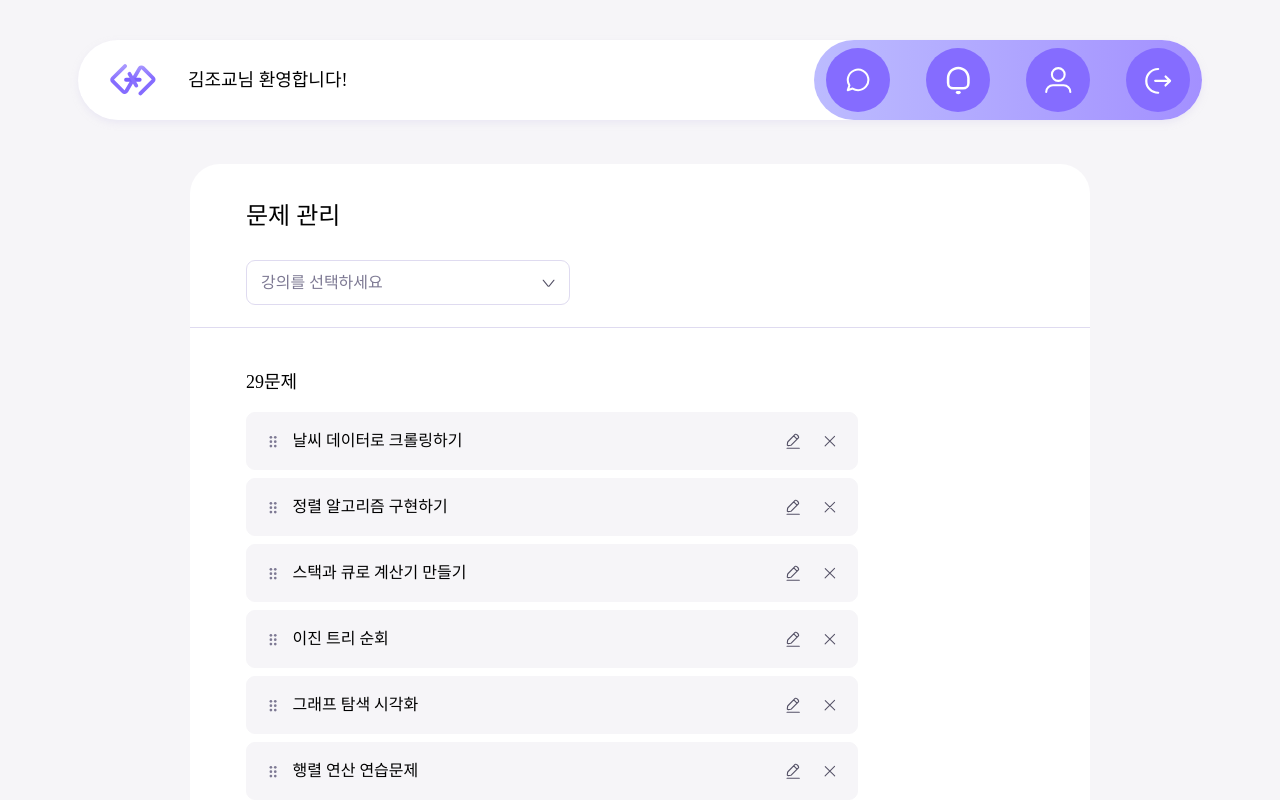
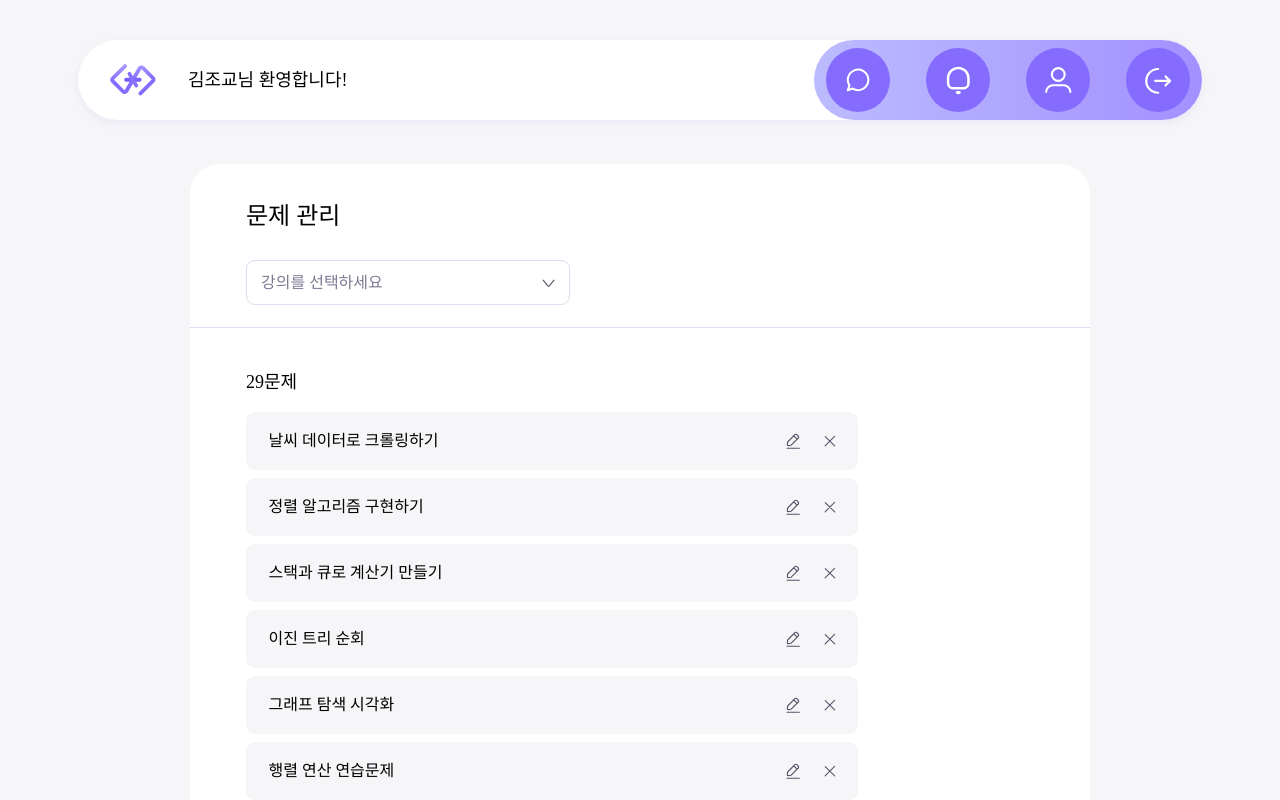
Before and after one commit to 2025-snowCode/snowCode-Client, a React (Vite) app: page /admin/assignments in a window 1280 px wide. Shown: the top 800 px of the page. Built offline with nearby package versions, Linux system fonts and the light colour scheme; a web font is replaced by a local one.

Commit message:
#17 refactor: assignment card에서 dragNdrop icon 제거

```diff
--- a/src/components/admin/assignments/AssignmentCard.tsx
+++ b/src/components/admin/assignments/AssignmentCard.tsx
@@ -1,10 +1,5 @@
 import {useState} from 'react';
-import {
-  SingleEllipsisIcon,
-  DragAndDropIcon,
-  DeleteIcon,
-  EditIcon,
-} from '../../../assets/svg';
+import {SingleEllipsisIcon, DeleteIcon, EditIcon} from '../../../assets/svg';
 import type {Assignment} from './dummy/types';
 
 interface AssignmentCardProps extends Assignment {
@@ -36,14 +31,12 @@ const AssignmentCard = ({
           : 'border-1 border-background'
       } ${color}`}>
       <div className='flex-center gap-4 cursor-pointer '>
-        {selectMode ? (
+        {selectMode && (
           <SingleEllipsisIcon
             width={12}
             height={12}
             stroke={isSelected ? '#856cff' : '#ffffff'}
           />
-        ) : (
-          <DragAndDropIcon width={8} height={13} />
         )}
         <div>{title}</div>
       </div>
```
